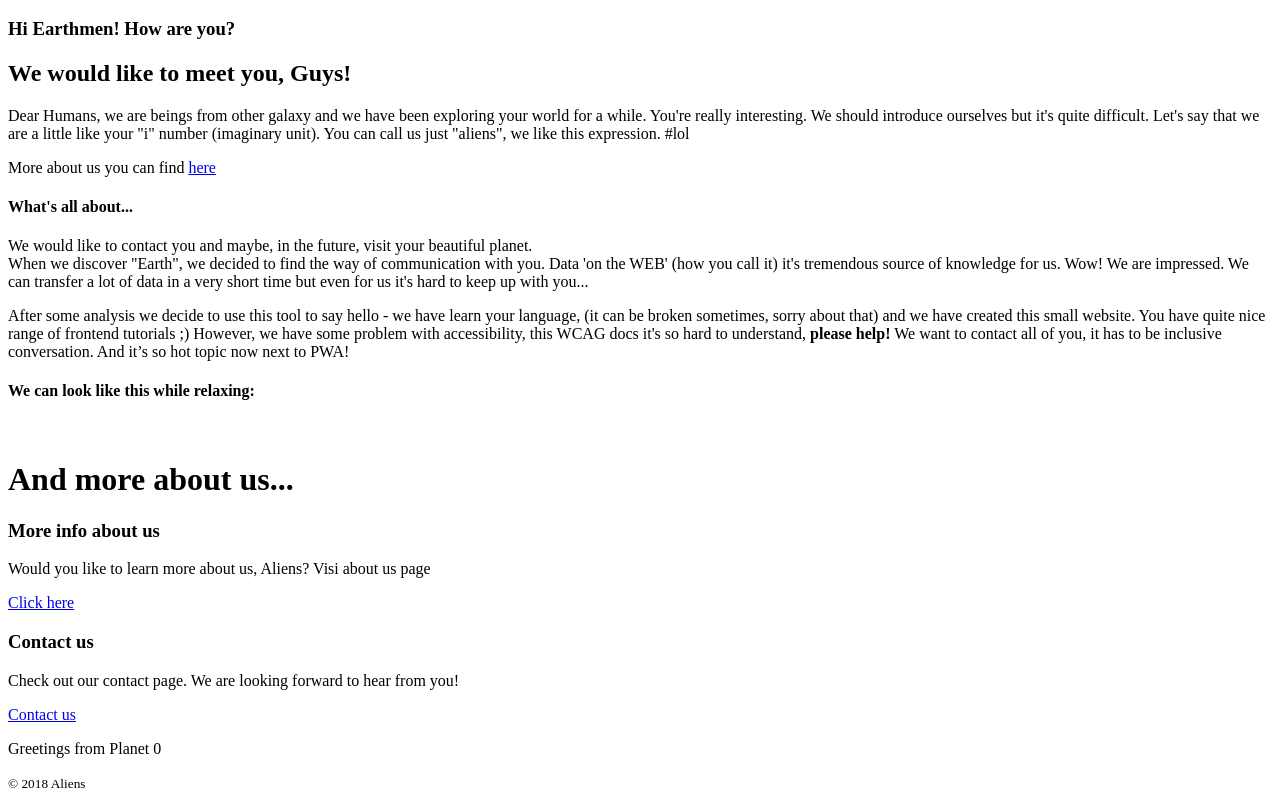
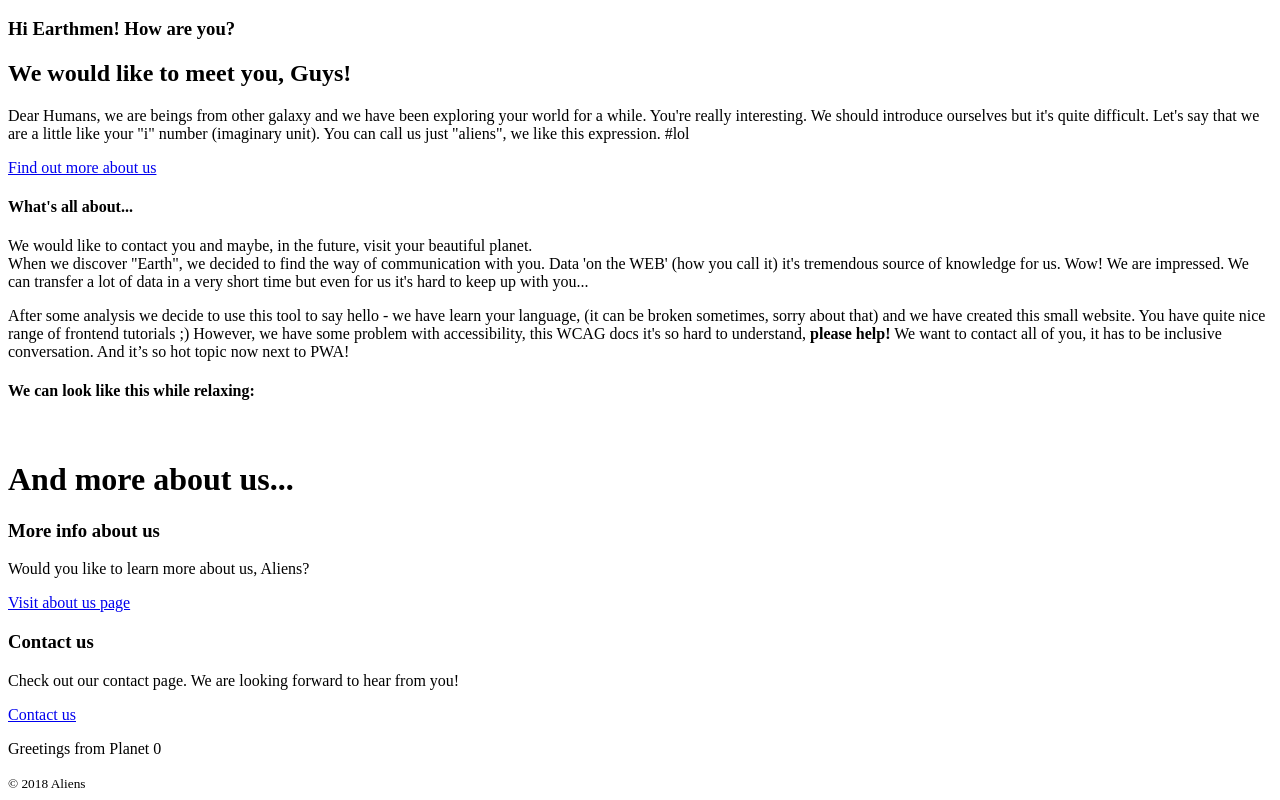
Before and after one commit to SnowdogApps/a11y-aliens, a website: page src/index.html in a window 1280 px wide. Shown: the part 1460-2260 px from the top of the page. Drawn offline with nearby package versions, Linux system fonts and the light colour scheme; files that its build step writes are made by us from their sources.

Commit message:
fix links

```diff
--- a/src/index.html
+++ b/src/index.html
@@ -44,7 +44,7 @@
             <p>Dear Humans, we are beings from other galaxy and we have been exploring your world for a while. You're really
               interesting. We should introduce ourselves but it's quite difficult. Let's say that we are a little like your
               "i" number (imaginary unit). You can call us just "aliens", we like this expression. #lol</p>
-            <p>More about us you can find <a href="/about.html">here</a>
+            <p><a href="/about.html">Find out more about us</a>
             </p>
             <h4>What's all about...</h4>
             <p>We would like to contact you and maybe, in the future, visit your beautiful planet.
--- a/src/templates/header.html
+++ b/src/templates/header.html
@@ -1,6 +1,10 @@
 <div class="header">
   <div class="logo">
-    <a href="#" class="logo__link">
+    <a
+      href="/"
+      class="logo__link"
+      aria-label="logo image - alien's head with big eyes"
+    >
       <img
         src="../images/alien.svg"
         class="image logo__image"
--- a/src/templates/sidebar.html
+++ b/src/templates/sidebar.html
@@ -3,9 +3,9 @@
     <h1>And more about us...</h1>
     <div class="card">
       <h3>More info about us</h3>
-      <p>Would you like to learn more about us, Aliens? Visi about us page</p>
-      <a href="/contact.html" class="button button--link">
-        Click here
+      <p>Would you like to learn more about us, Aliens?</p>
+      <a href="/about.html" class="button button--link">
+        Visit about us page
       </a>
     </div>
     <div class="card">
```
